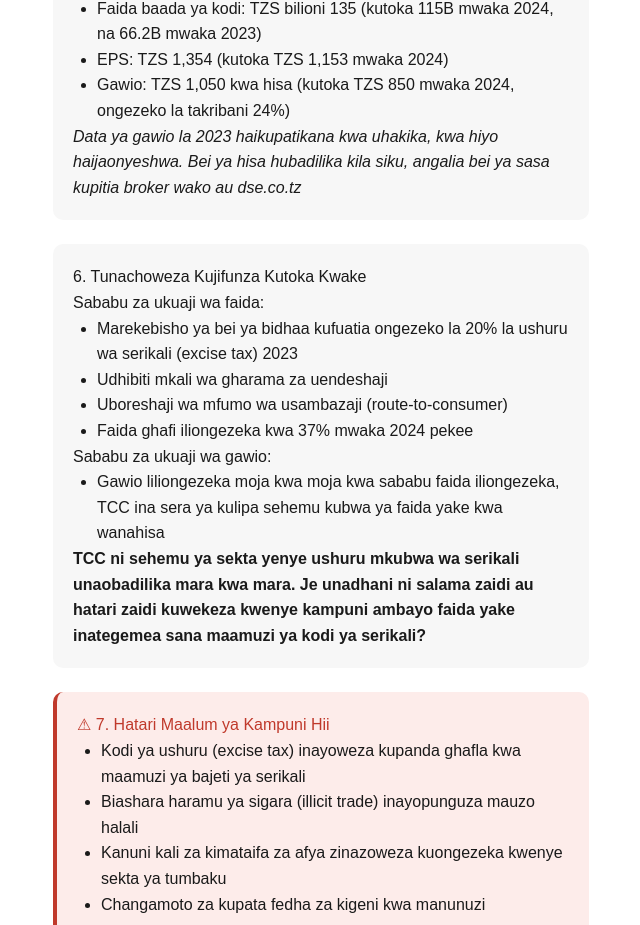
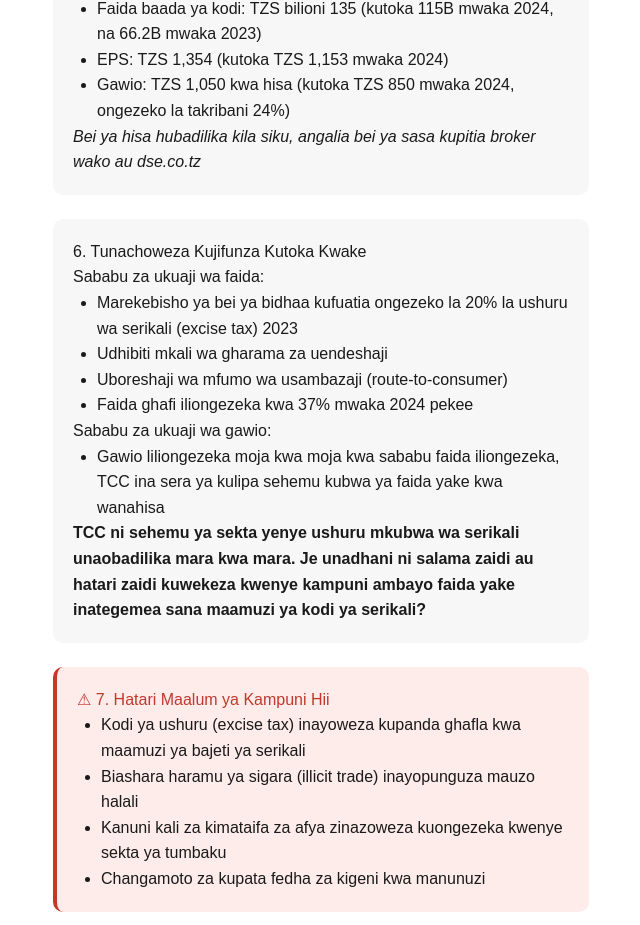
Before and after one commit to sadikiabubakari698-crypto/wekeza_nasi, a Next.js app in the folder wekeza-nasi-app/: page /kampuni/tcc in a window 1280 px wide. Shown: the part 1436-2361 px from the top of the page, without its empty margins (319-959 px from the left). Built offline with nearby package versions, Linux system fonts and the light colour scheme.

Commit message:
Remove internal research caveat from TCC reader-facing content

```diff
--- a/wekeza-nasi-app/app/kampuni/tcc/page.js
+++ b/wekeza-nasi-app/app/kampuni/tcc/page.js
@@ -52,7 +52,7 @@ export default function TCC() {
           <li>EPS: TZS 1,354 (kutoka TZS 1,153 mwaka 2024)</li>
           <li>Gawio: TZS 1,050 kwa hisa (kutoka TZS 850 mwaka 2024, ongezeko la takribani 24%)</li>
         </ul>
-        <p><em>Data ya gawio la 2023 haikupatikana kwa uhakika, kwa hiyo haijaonyeshwa. Bei ya hisa hubadilika kila siku, angalia bei ya sasa kupitia broker wako au dse.co.tz</em></p>
+        <p><em>Bei ya hisa hubadilika kila siku, angalia bei ya sasa kupitia broker wako au dse.co.tz</em></p>
       </div>
 
       <div className="lesson-box">
```
